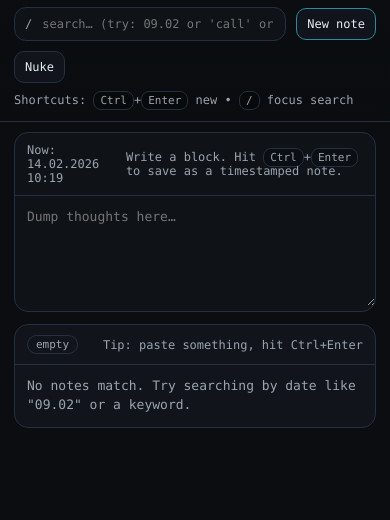
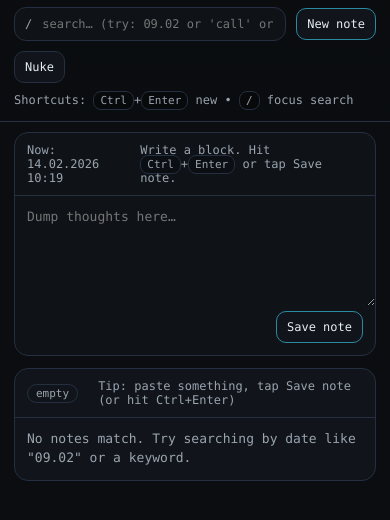
Before and after one commit to simplybenuk/BenOS, a website: page apps/temp-notes/index.html in a window 390 px wide. Shown: the part 36-556 px from the top of the page. Drawn offline with Linux system fonts and the light colour scheme.

Commit message:
Add mobile-friendly Save note action in scratchpad

```diff
--- a/apps/temp-notes/index.html
+++ b/apps/temp-notes/index.html
@@ -111,6 +111,11 @@
       font-size: 13px;
       line-height: 1.45;
     }
+    .composer-actions {
+      display: flex;
+      justify-content: flex-end;
+      padding: 0 12px 12px;
+    }
 
     .list { display: grid; gap: 10px; }
     .note {
@@ -204,9 +209,12 @@
         <div class="bar">
           <span id="nowStamp"></span>
           <span class="spacer"></span>
-          <span>Write a block. Hit <kbd>Ctrl</kbd>+<kbd>Enter</kbd> to save as a timestamped note.</span>
+          <span>Write a block. Hit <kbd>Ctrl</kbd>+<kbd>Enter</kbd> or tap Save note.</span>
         </div>
         <textarea id="draft" spellcheck="false" placeholder="Dump thoughts here…"></textarea>
+        <div class="composer-actions">
+          <button class="btn primary" id="saveDraftBtn" aria-label="Save note">Save note</button>
+        </div>
       </section>
 
       <section class="list" id="list"></section>
@@ -340,7 +348,7 @@
           <div class="meta">
             <span class="pill">empty</span>
             <span class="spacer"></span>
-            <span>Tip: paste something, hit Ctrl+Enter</span>
+            <span>Tip: paste something, tap Save note (or hit Ctrl+Enter)</span>
           </div>
           <pre style="color:var(--muted)">No notes match. Try searching by date like "09.02" or a keyword.</pre>
         `;
@@ -415,6 +423,7 @@
 
     // UI events
     $("addBtn").addEventListener("click", () => addNote(draft.value));
+    $("saveDraftBtn").addEventListener("click", () => addNote(draft.value));
     $("clearBtn").addEventListener("click", () => {
       if (confirm("Delete ALL notes? No undo.")) clearAll();
     });
```
Also changed, not shown: apps/okr-tracker/index.html (+5 -3 lines).
